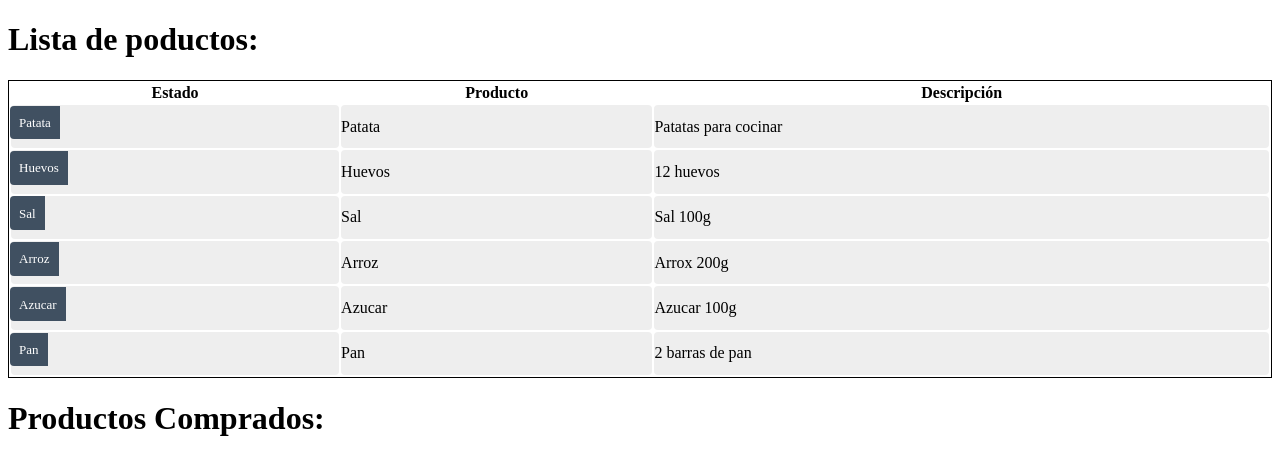
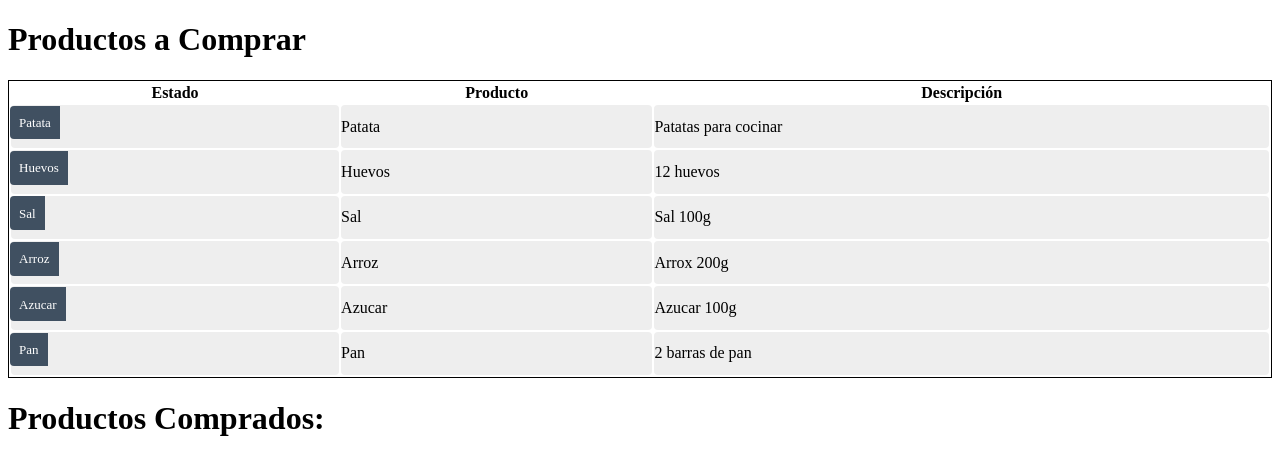
Before and after one commit to lvaqueiroperez/SXE_EjerListaCompra, an Angular app: page / in a window 1280 px wide. Shown: the top 474 px of the page. Built offline with nearby package versions, Linux system fonts and the light colour scheme.

Commit message:
"modificada la función onSelect para que quite el producto seleccionado del array principal y lo ponga en el de arraySele"

```diff
--- a/src/app/productos/productos.component.html
+++ b/src/app/productos/productos.component.html
@@ -1,12 +1,12 @@
-<h1>Lista de poductos:</h1>
+<h1>Productos a Comprar</h1>
 <table style="width: 100%; border: 1px solid black; ">
   <tr>
     <th>Estado</th>
     <th>Producto</th>
     <th>Descripción</th>
   </tr>
-  <tr class="productos" *ngFor="let producto of productosA index as i;">
-    <td [class.selected]="producto === selectedProducto" (click)="onSelect(producto)">
+  <tr class="productos" *ngFor="let producto of productosA index as i;" >
+    <td [class.selected]="producto === selectedProducto" (click)="onSelect(producto,i)">
       <!--PODEMOS PONER LOS RADIOBUTTONS CON ETIQUETAS EXTERNAS PARA PODER USAR EN ELLOS EL CSS-->
       <!--<input type="radio" name="comprado-{{i}}" value="si" [(ngModel)]="producto.comprado" [value]=true>Comprado
       <input type="radio" name="comprado-{{i}}" value="no" [(ngModel)]="producto.comprado" [value]=false> Comprar-->
@@ -21,7 +21,6 @@
 <!--DENTRO DE UNA ETIQUETA PODEMOS PONER UNA PROPIEDAD CLASS PARA DEFINIR UNA CLASE,ACCEDEMOS CON ELLA CON .-->
 <!--USAR EL INDEX DEL FOR PARA ACCEDER AL PRODUCTO QUE NOS INTERESE-->
 <!--CREAR UN ARRAY DE PRODUCTOS SELECCIONADOS, SE PODRÁ LLENAR ESE ARRAY DESDE AQUÍ?-->
-<!--COMO HACER CADA SELECCIÓN INDEPENDIENTE DE LA OTRA? CÓMO USAR EL NGMODEL-->
 <span *ngIf="selectedProducto">
 <table style="width: 100%; border: 1px solid black; ">
   <tr class="productosSelec" *ngFor="let productoSelec of productosSelecA index as i;">
--- a/src/app/productos/productos.component.ts
+++ b/src/app/productos/productos.component.ts
@@ -2,6 +2,7 @@ import {Component, OnInit} from '@angular/core';
 import {PRODUCTOS_ARRAY} from '../Clases/productosArray';
 import {Productos} from '../Clases/productos';
 import {PRODUCTOSSELEC_ARRAY} from '../Clases/productosSelecArray';
+
 
 @Component({
   selector: 'app-productos',
@@ -22,10 +23,12 @@ export class ProductosComponent implements OnInit {
 
   }
   // función que usaremos en el evento "click" para asignar a la variable "selectedProducto" el producto seleccionado
-  onSelect(producto: Productos): void {
+  onSelect(producto: Productos, index): void {
     this.selectedProducto = producto;
     producto.comprado = true;
     this.productosSelecA.push(producto);
+    this.productosA.splice(index, 1);
+
   }
 
 }
```
